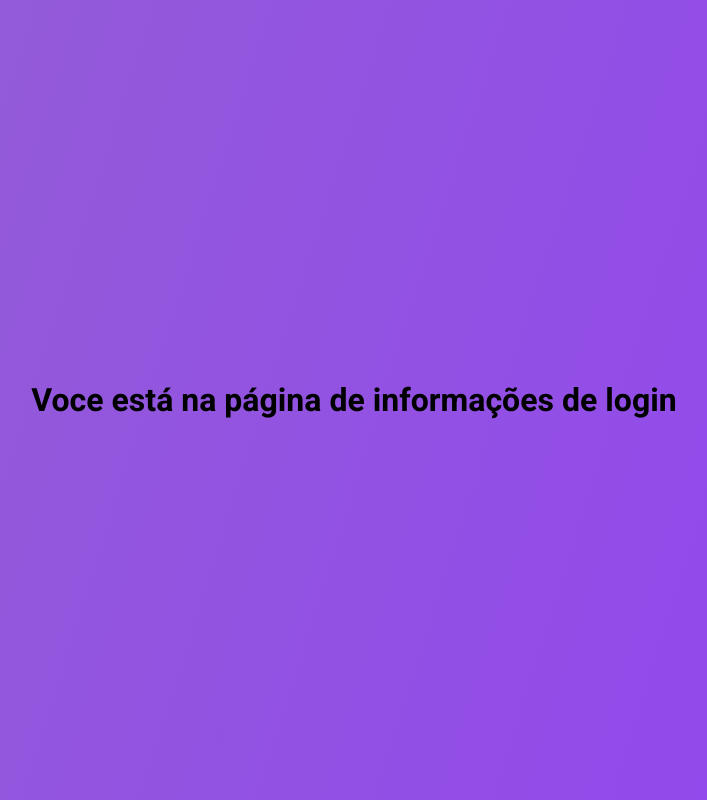
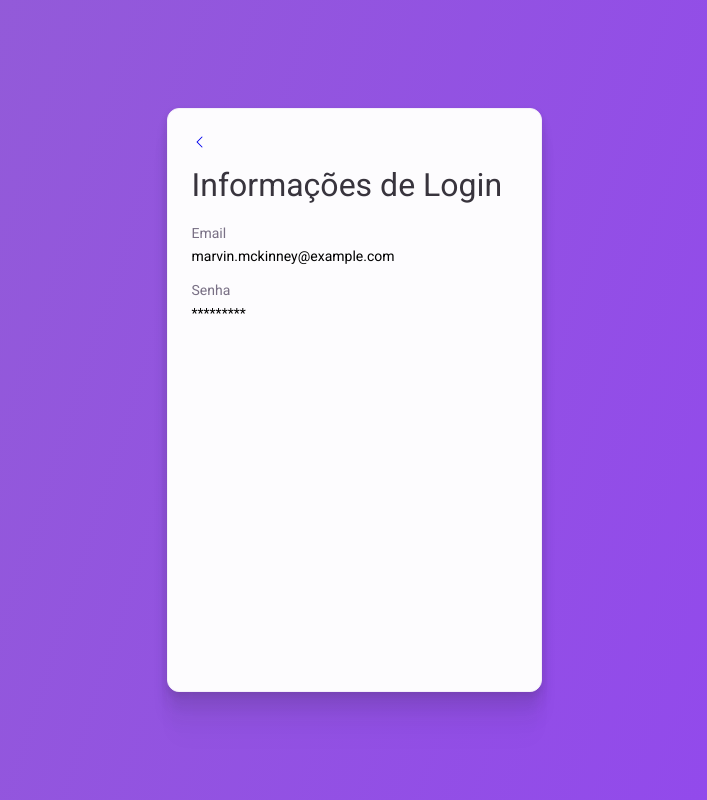
Before and after one commit to maik-emanoel/profile-settings, a React (Vite) app: page /login-info in a window 1280 px wide. Shown: the whole page, without its empty margins (286-993 px from the left). Built offline with nearby package versions, Linux system fonts and the light colour scheme.

Commit message:
add content to login info

```diff
--- a/src/pages/LoginInfo/LoginInfo.jsx
+++ b/src/pages/LoginInfo/LoginInfo.jsx
@@ -1,5 +1,21 @@
+import BackButton from "../../components/BackButton";
+
 export default function LoginInfo() {
-    return (
-        <h1>Voce está na página de informações de login</h1>
-    )
+  return (
+    <div className="container">
+        <BackButton />
+
+        <h3 className="page-title">Informações de Login</h3>
+
+        <div className="wrapper">
+            <p className="title">Email</p>
+            <span className="content">marvin.mckinney@example.com</span>
+        </div>
+
+        <div className="wrapper">
+            <p className="title">Senha</p>
+            <span className="content">*********</span>
+        </div>
+    </div>
+  );
 }
```
